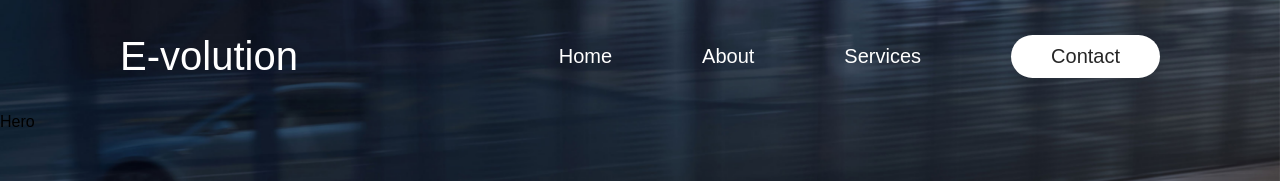
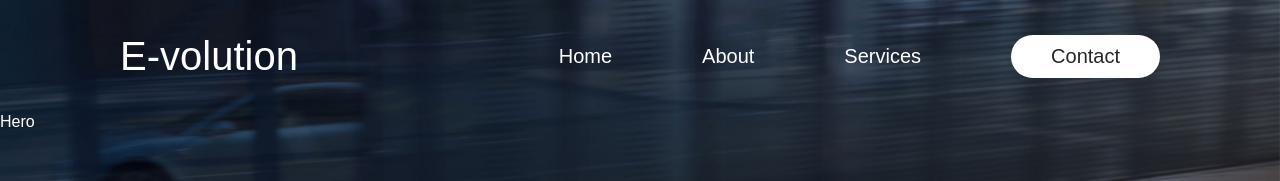
Before and after one commit to EasyWebDev123/Car-Website-with-ReactJS, a React (Vite) app: page / in a window 1280 px wide. Shown: the top 181 px of the page. Built offline with nearby package versions, Linux system fonts and the light colour scheme.

Commit message:
Add styling for Hero component

```diff
--- a/src/Components/Hero/Hero.css
+++ b/src/Components/Hero/Hero.css
@@ -0,0 +1,3 @@
+div{
+  color: white;
+}
```
